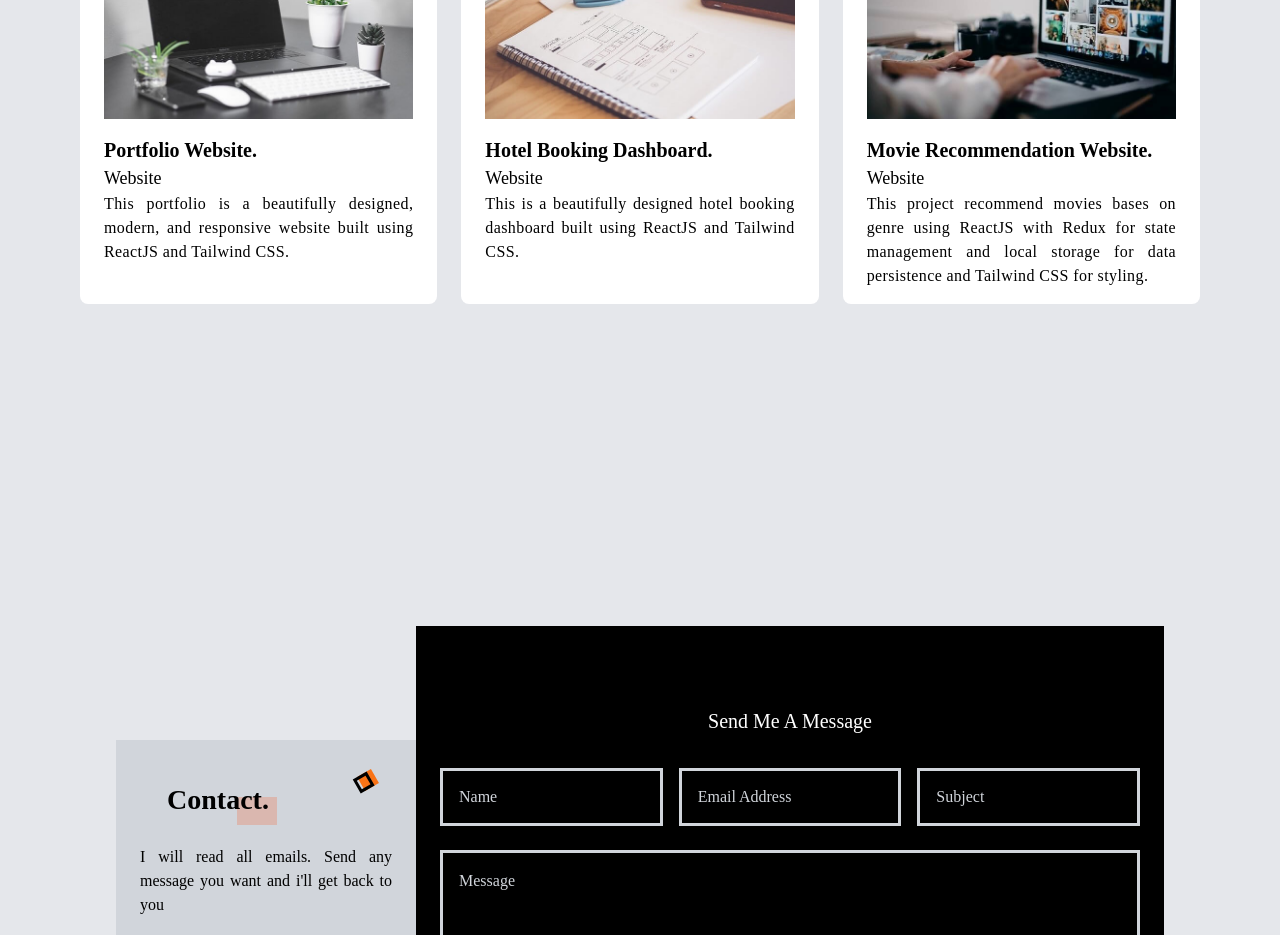
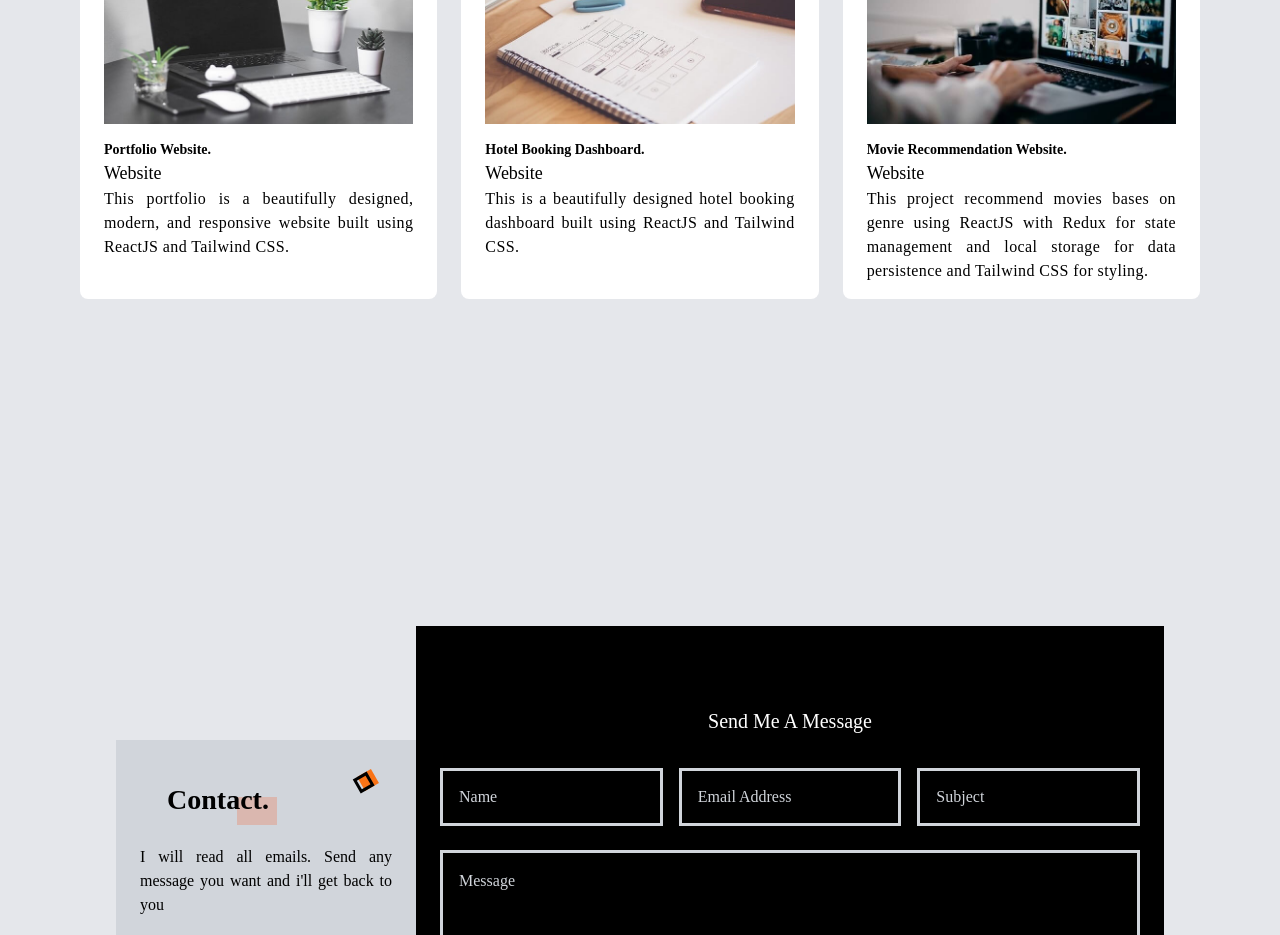
Before and after one commit to Mikun07/New-portfolio, a React (Vite) app: page / in a window 1280 px wide. Shown: the part 2740-3675 px from the top of the page. Built offline with nearby package versions, Linux system fonts and the light colour scheme; a web font is replaced by a local one.

Commit message:
Project Card Fix

```diff
--- a/src/components/Card/ProjectCard.jsx
+++ b/src/components/Card/ProjectCard.jsx
@@ -15,7 +15,7 @@ function ProjectCard({ Img, Href, Title, SubTitle, Info }) {
           </div>
         </div>
         <div className="">
-          <h2 className=" capitalize font-bold">{SubTitle}</h2>
+          <h2 className=" capitalize text-sm font-bold">{SubTitle}</h2>
           <h3 className="capitalize font-medium">{Title}</h3>
 
           <p className="text-justify font-normal leading-6 tracking-wide">
```
